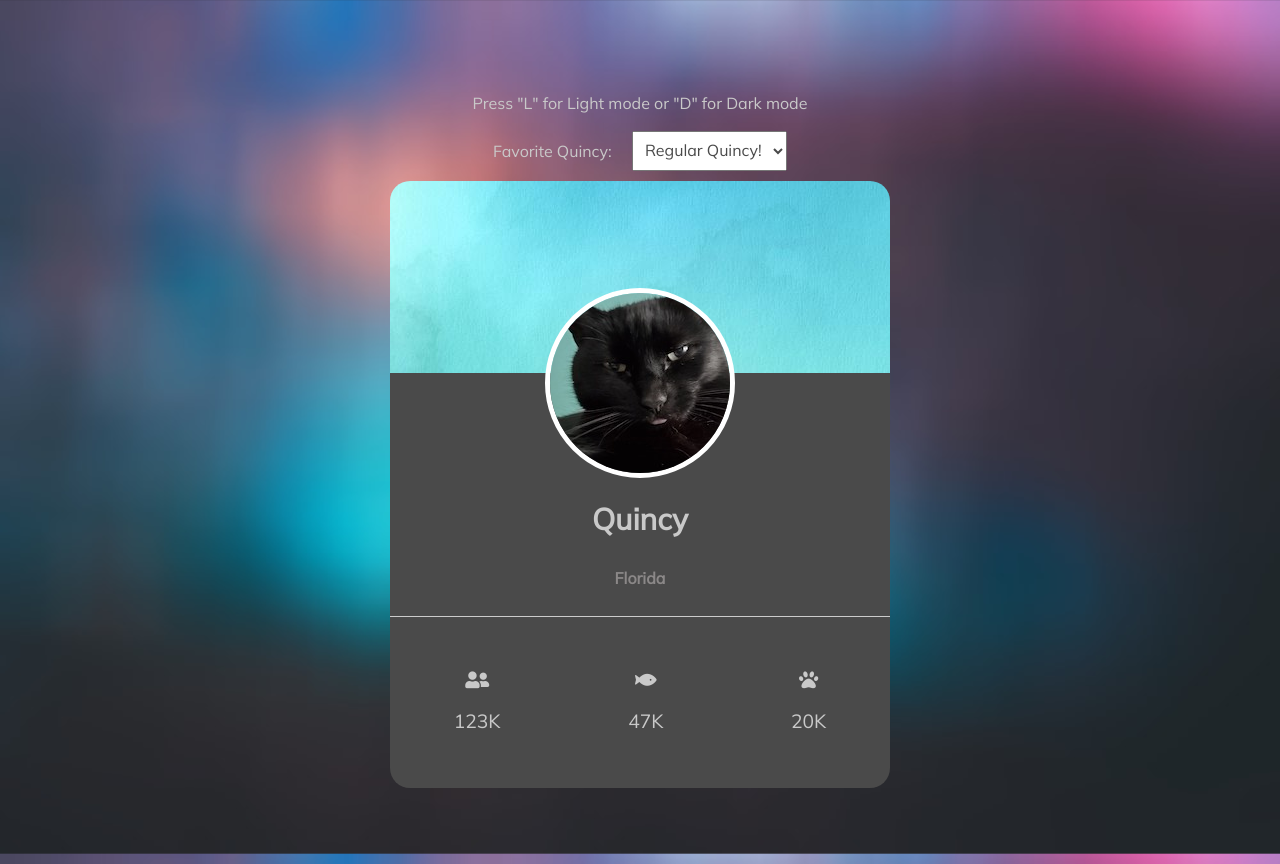
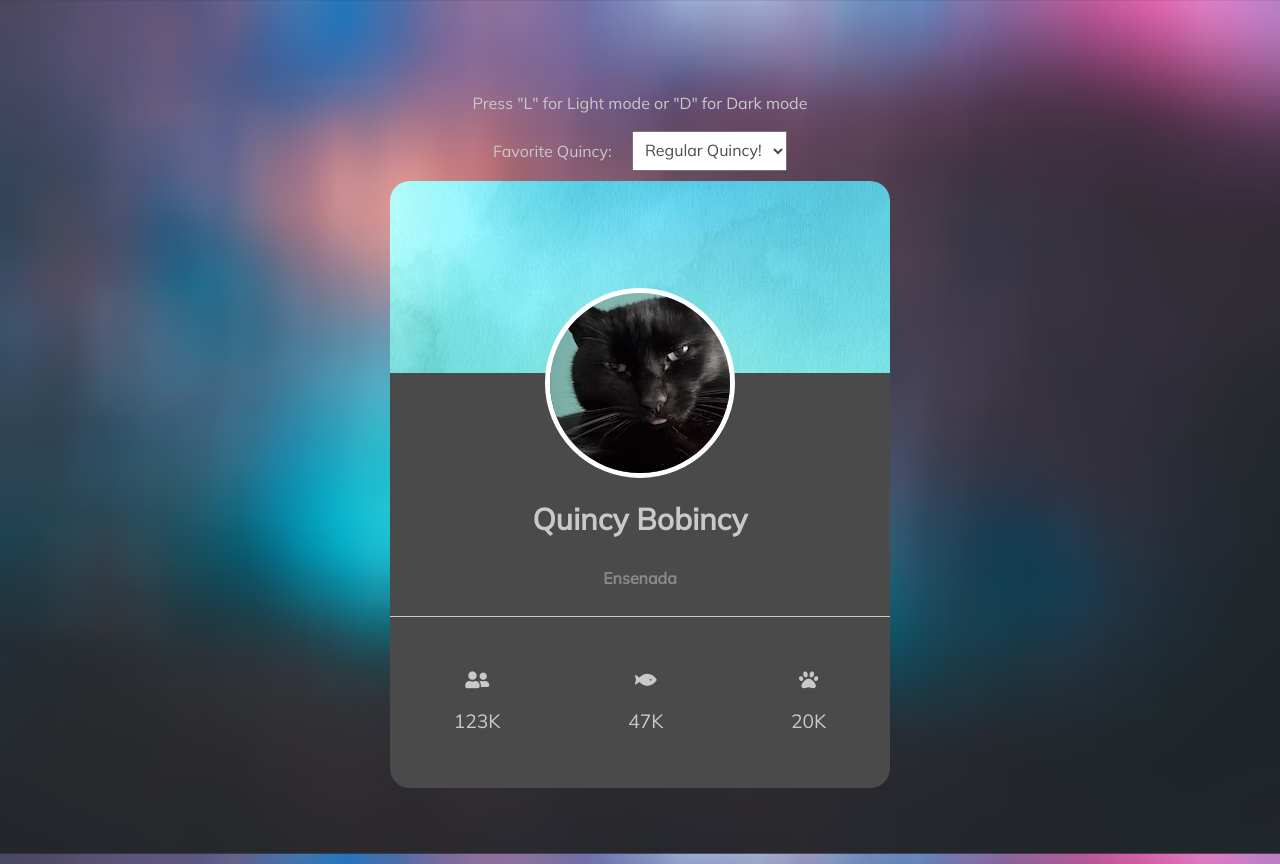
Before and after one commit to Beatriz-G/Quincy-Color-Change, a website: page index.html in a window 1280 px wide. Drawn offline with Linux system fonts and the light colour scheme.

Commit message:
Added name change and location change

```diff
--- a/index.html
+++ b/index.html
@@ -38,9 +38,9 @@
         <figure class="cat">
           <img src="img/quincy.jpg" alt="Quincy the cat" />
         </figure>
-        <h1>Quincy</h1>
+        <h1>Quincy Bobincy</h1>
 
-        <h5>Florida</h5>
+        <h5>Ensenada</h5>
         <footer class="stats">
           <p>
             <i class="fas fa-user-friends"></i><span class="fans">123K</span>
```
